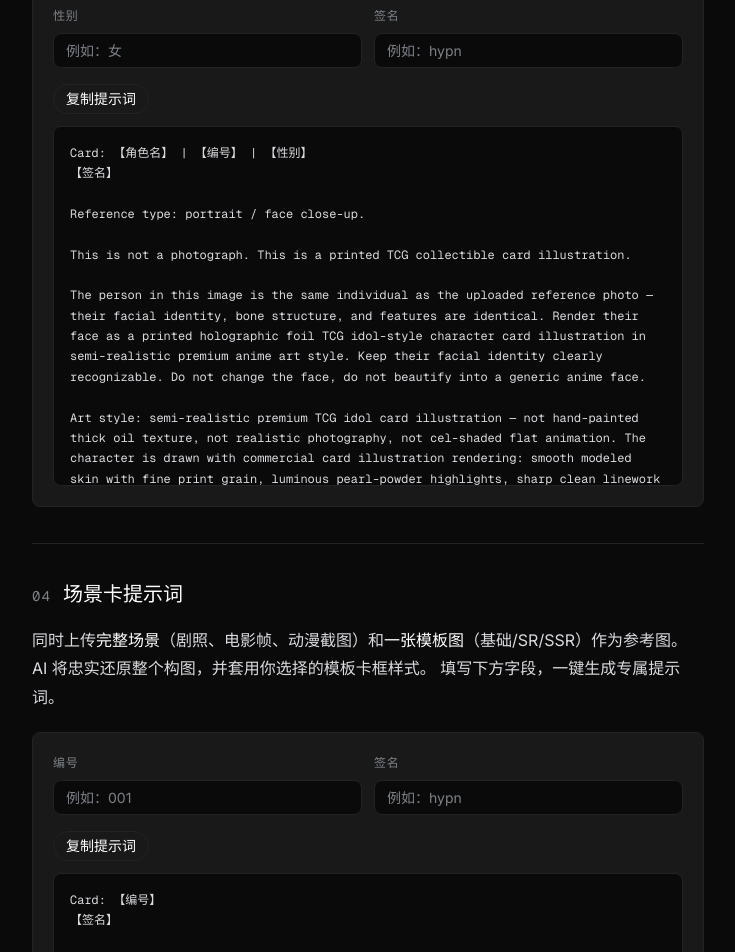
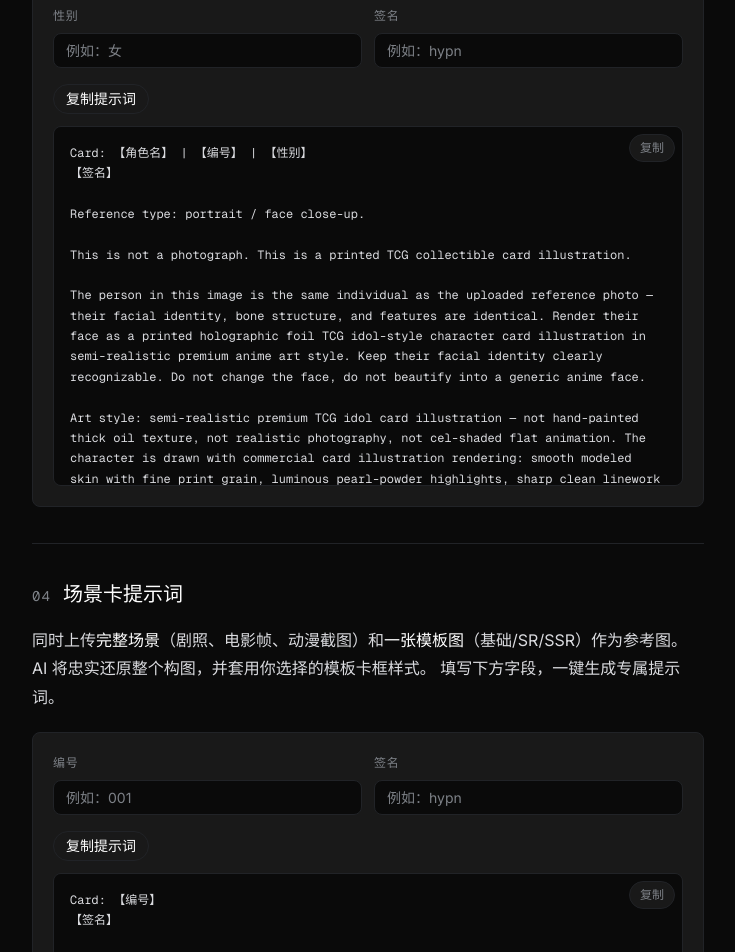
Before and after one commit to fuyucn/SUCardCollections, a React (Vite) app: page /#/guide in a window 1280 px wide. Shown: the part 1520-2472 px from the top of the page, without its empty margins (272-1007 px from the left). Built offline with nearby package versions, Linux system fonts and the light colour scheme.

Commit message:
fix: 提示词编辑器复制按钮增强 — 主按钮高亮+代码区行内复制按钮+复制反馈

```diff
--- a/src/components/Guide.css
+++ b/src/components/Guide.css
@@ -309,9 +309,19 @@ details[open] > .prompt-summary::before {
 
 .prompt-copy-btn {
   margin-bottom: 12px;
+  background: var(--ink);
+  color: var(--canvas);
+  border-color: var(--ink);
+}
+
+.prompt-copy-btn:hover {
+  background: var(--body);
+  border-color: var(--body);
+  color: var(--canvas);
 }
 
 .prompt-output {
+  position: relative;
   margin: 0;
   padding: 16px;
   background: var(--canvas);
@@ -327,6 +337,33 @@ details[open] > .prompt-summary::before {
   overflow-x: auto;
   max-height: 360px;
   overflow-y: auto;
+}
+
+.prompt-output-wrap {
+  position: relative;
+}
+
+.prompt-output-copy {
+  position: absolute;
+  top: 8px;
+  right: 8px;
+  padding: 4px 10px;
+  font-size: 12px;
+  line-height: 18px;
+  border: 1px solid var(--hairline);
+  border-radius: var(--radius-pill);
+  background: var(--canvas-card);
+  color: var(--mute);
+  cursor: pointer;
+  font-family: var(--font-display);
+  transition: background 0.2s, color 0.2s;
+  z-index: 1;
+}
+
+.prompt-output-copy:hover {
+  background: var(--ink);
+  color: var(--canvas);
+  border-color: var(--ink);
 }
 
 /* ── Responsive ── */
--- a/src/components/Guide.jsx
+++ b/src/components/Guide.jsx
@@ -109,6 +109,9 @@ const templates = [
 ]
 
 export default function Guide() {
+  // ── 复制状态 ──
+  const [copied, setCopied] = useState(false)
+
   // ── 人物卡表单状态 ──
   const [pName, setPName] = useState('')
   const [pNumber, setPNumber] = useState('')
@@ -265,12 +268,28 @@ export default function Guide() {
 
             <button
               className="btn-pill btn-pill-sm prompt-copy-btn"
-              onClick={() => navigator.clipboard.writeText(portraitFilled)}
+              onClick={() => {
+                navigator.clipboard.writeText(portraitFilled)
+                setCopied(true)
+                setTimeout(() => setCopied(false), 2000)
+              }}
             >
-              复制提示词
+              {copied ? '已复制' : '复制提示词'}
             </button>
 
-            <pre className="prompt-output">{portraitFilled}</pre>
+            <div className="prompt-output-wrap">
+              <button
+                className="prompt-output-copy"
+                onClick={() => {
+                  navigator.clipboard.writeText(portraitFilled)
+                  setCopied(true)
+                  setTimeout(() => setCopied(false), 2000)
+                }}
+              >
+                复制
+              </button>
+              <pre className="prompt-output">{portraitFilled}</pre>
+            </div>
           </div>
         </section>
 
@@ -312,12 +331,28 @@ export default function Guide() {
 
             <button
               className="btn-pill btn-pill-sm prompt-copy-btn"
-              onClick={() => navigator.clipboard.writeText(sceneFilled)}
+              onClick={() => {
+                navigator.clipboard.writeText(sceneFilled)
+                setCopied(true)
+                setTimeout(() => setCopied(false), 2000)
+              }}
             >
-              复制提示词
+              {copied ? '已复制' : '复制提示词'}
             </button>
 
-            <pre className="prompt-output">{sceneFilled}</pre>
+            <div className="prompt-output-wrap">
+              <button
+                className="prompt-output-copy"
+                onClick={() => {
+                  navigator.clipboard.writeText(sceneFilled)
+                  setCopied(true)
+                  setTimeout(() => setCopied(false), 2000)
+                }}
+              >
+                复制
+              </button>
+              <pre className="prompt-output">{sceneFilled}</pre>
+            </div>
           </div>
         </section>
 
```
Also changed, not shown: .codebuddy/memory/2025-07-17.md.
